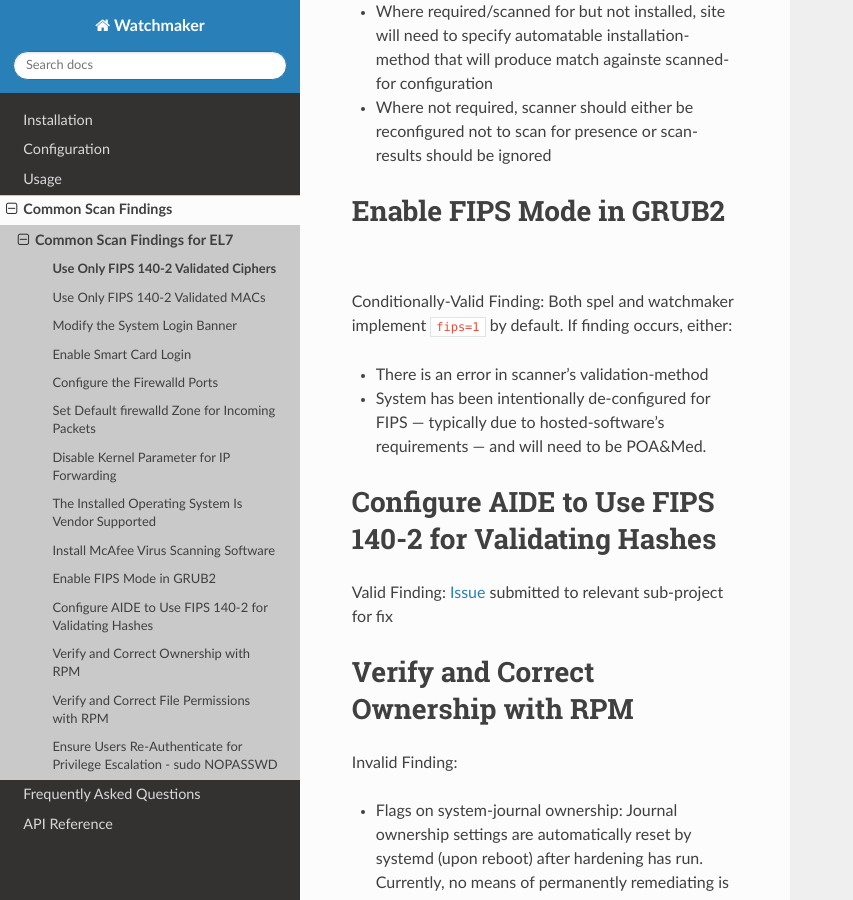
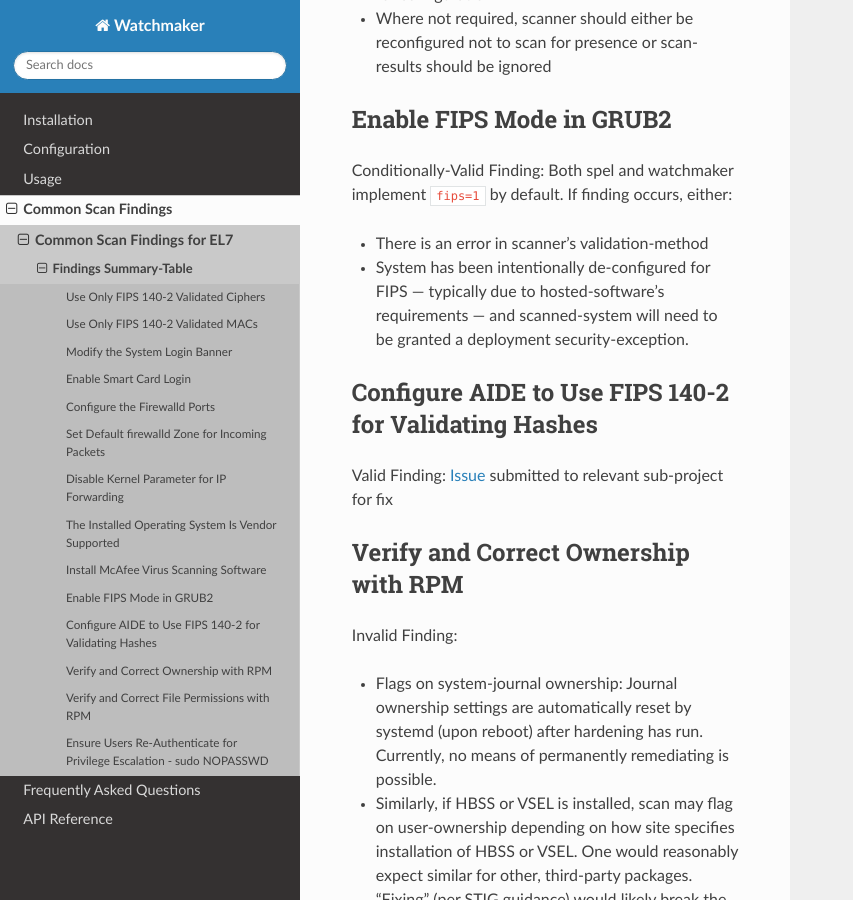
Before and after one commit to plus3it/watchmaker, a Sphinx documentation site: the page built from docs/findings/el7.md, in a window 1280 px wide and 900 px high, scrolled down 2826 px. Shown: the whole window, without its empty margins (0-853 px from the left). Built offline with Sphinx 7.4.7 and the Read the Docs theme 2.0.0, drawn with Linux system fonts in a browser that asks for light colours; some of the changed text lies outside the part shown.

Commit message:
Address issues from PR conversations: * Change out domain-specific process-label * Add requested section-heading

````diff
--- a/docs/findings/el7.md
+++ b/docs/findings/el7.md
@@ -6,6 +6,8 @@
    :target: https://www.plus3it.com
 ```
 <br>
+
+# Findings Summary-Table
 
 | Finding Summary | Finding Identifiers |
 |:-------------------------------------------------------|:--------------------|
@@ -69,7 +71,7 @@ Conditionally-Valid Finding:
 Conditionally-Valid Finding: Both spel and watchmaker implement `fips=1` by default. If finding occurs, either:
 
 * There is an error in scanner's validation-method
-* System has been intentionally de-configured for FIPS &mdash; typically due to hosted-software's requirements &mdash; and will need to be POA&Med.
+* System has been intentionally de-configured for FIPS &mdash; typically due to hosted-software's requirements &mdash; and scanned-system will need to be granted a deployment security-exception.
 
 ## Configure AIDE to Use FIPS 140-2 for Validating Hashes
 
````
